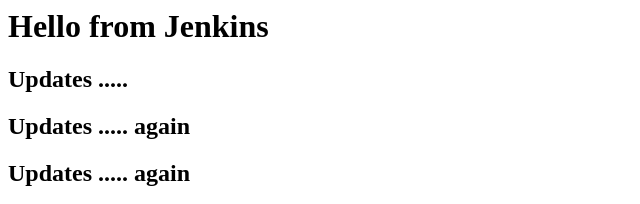
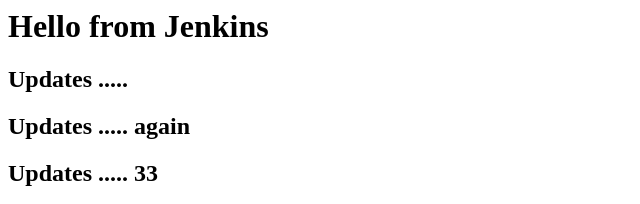
Before and after one commit to thomaspajay/atpwebapp, a plain HTML site: page index.html in a window 1280 px wide. Shown: the top 204 px of the page, 0-640 px from the left. Drawn offline with Linux system fonts and the light colour scheme.

Commit message:
Update index.html

```diff
--- a/index.html
+++ b/index.html
@@ -1,7 +1,7 @@
 <h1> Hello from Jenkins </h1>
 <h2> Updates .....    <h2>
   <h2> Updates .....  again  <h2>
-      <h2> Updates .....  again  <h2>
+      <h2> Updates .....  33  <h2>
 <img src="docker.png">
 <img src="docker.png">
 <img src="docker.png">
```
